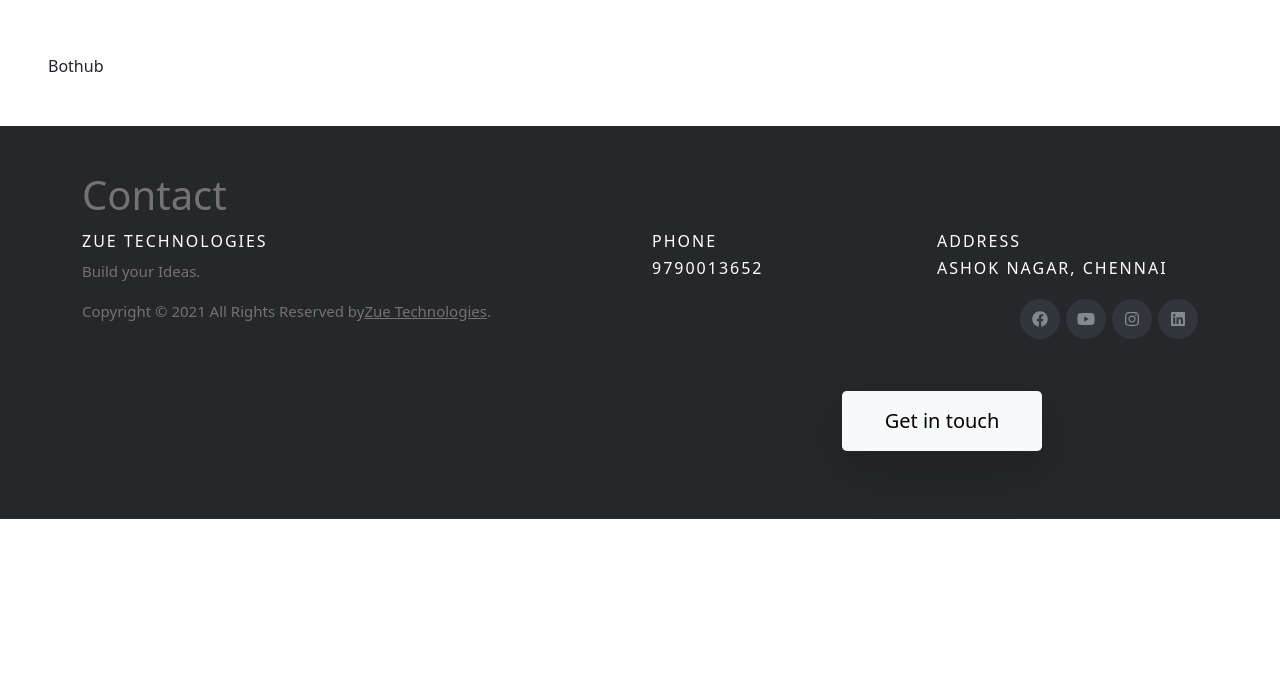
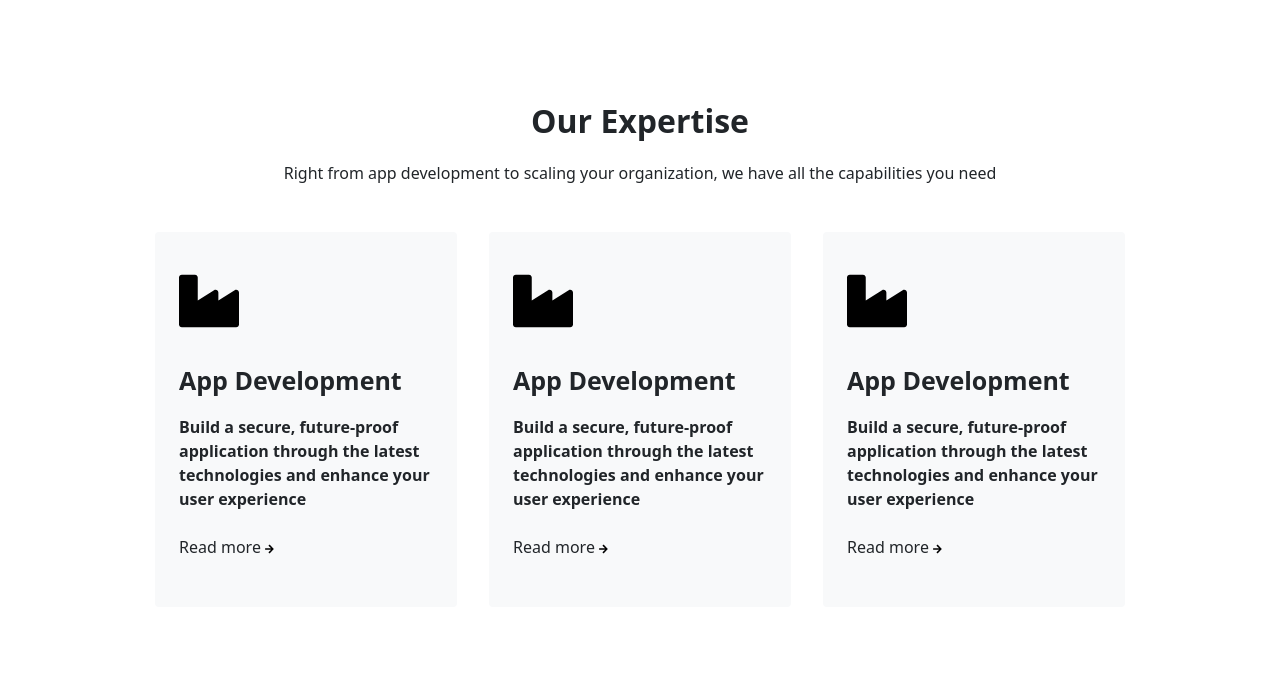
Before and after one commit to TeamCheems/zue-technologies, a React (Create React App) app: page / in a window 1280 px wide. Shown: the part 1763-2440 px from the top of the page. Before the commit the page ends 2282 px from the top, so only its background shows below. Built offline with nearby package versions, Linux system fonts and the light colour scheme.

Commit message:
Services added

```diff
--- a/src/App.js
+++ b/src/App.js
@@ -3,6 +3,7 @@
 import About from './components/About';
 import Bothub from './components/Bothub';
 import Contact from './components/Contact';
+import Services from './components/Services';
 
 import './App.css';
 
@@ -11,8 +12,9 @@
     <div className="App">
       <Navbar>
         <Home></Home>
-        <section className="bg-dark vh-20 shadow-lg p-5 mb-5 bg-light rounded"></section>
+        <section className="bg-dark vh-20 shadow-lg p-5 mb-5 bg-light"></section>
         <About></About>
+        <Services></Services>
         <Bothub></Bothub>
         <Contact></Contact>
       </Navbar>
--- a/src/components/Contact.jsx
+++ b/src/components/Contact.jsx
@@ -14,25 +14,18 @@
 
                     <div class="col-xs-8 col-md-3">
                         <h6>Phone</h6>
-                        <h6>9790013652</h6>
+                        <h6>9812344587</h6>
 
                     </div>
 
                     <div class="col-xs-6 col-md-3">
                     <h6>Address</h6>
-                        <h6>Ashok Nagar, Chennai</h6>
+                        <h6>Coimbatore</h6>
 
                     </div>
                 </div>
                 </div>
                 <div class="container">
-                <div class="row">
-                    <div class="col-md-8 col-sm-6 col-xs-12">
-                        <p class="copyright-text">Copyright &copy; 2021 All Rights Reserved by
-                    <a href="#">Zue Technologies</a>.
-                        </p>
-                    </div>
-
                     <div class="col-md-4 col-sm-6 col-xs-12">
                         <ul class="social-icons">
                             <li><a class="facebook" href="https://www.facebook.com/zuetechnologies.zuetechnologies"><FontAwesomeIcon icon={faFacebook} /><i class="fa fa-facebook"></i></a></li>
@@ -40,11 +33,14 @@
                             <li><a class="instagram" href="https://www.instagram.com/zue_technologies/?hl=en"><FontAwesomeIcon icon={faInstagram} /><i class="fa fa-instagram"></i></a></li>
                             <li><a class="linkedin" href="https://www.linkedin.com/in/zue-technologies-7514a21b9/"><FontAwesomeIcon icon={faLinkedin} /><i class="fa fa-linkedin"></i></a></li>
                         </ul>
-                        <div class="col-md-6 col-sm-6 col-xs-12">
-                        <button className="btn-lg my-5 shadow-lg btn-light">Get in touch</button>
+                        <div class="row">
+                    <div class="col-md-8 col-sm-6 col-xs-12">
+                        <p class="copyright-text">Copyright &copy; 2021 || All Rights Reserved by  </p>
+                        <p class="copyright-text"><a href="#"> Zue Technologies</a></p>.
+
+                    </div>
                         </div>
                     </div>
-                </div>
                 </div>
             </footer>
         // </div>
--- a/src/components/Navbar.jsx
+++ b/src/components/Navbar.jsx
@@ -11,6 +11,7 @@
             <ul className="p-0 px-5 list-unstyled">
               <li className="my-3 text-end"><a className="menu-link" href="#home"> Home</a></li>
               <li className="my-3 text-end"><a className="menu-link" href="#about">About</a></li>
+              <li className="my-3 text-end"><a className="menu-link" href="#services"> Services</a></li>
               <li className="my-3 text-end"><a className="menu-link" href="#gallery">Gallery</a></li>
               <li className="my-3 text-end"><a className="menu-link" href="#contact">Contact us</a></li>
               <li className="my-3 d-flex justify-content-end">
@@ -29,6 +30,7 @@
                 <span className="navbar-brand mb-0 h1 d-none d-md-block">
                     <a href="#home" className="navbar-link mb-0 mx-2">Home</a>
                     <a href="#about" className="navbar-link mb-0 mx-2">About us</a>
+                    <a href="#services" className="navbar-link mb-0 mx-2">Services</a>
                     <a href="#gallery" className="navbar-link mb-0 mx-2">Gallery</a>
                     <a href="#contact" className="btn btn-dark mx-2">Contact</a>
                 </span>
--- /dev/null
+++ b/src/components/Services.jsx
@@ -0,0 +1,53 @@
+import { FontAwesomeIcon } from '@fortawesome/react-fontawesome';
+import { faIndustry, faArrowRight } from '@fortawesome/free-solid-svg-icons';
+
+export default function About() {
+    return (
+        <div id="services">
+            <div className="p-5">
+                <div className="text-center pt-5 h2" style={{ fontWeight: 'bolder'}}>Our Expertise</div>
+                <div className="text-center pt-3 pb-3 h6" style={{ fontWeight: '500'}}>
+                    Right from app development to scaling your organization, we have all the capabilities you need
+                </div>
+                <div className="row justify-content-center my-3">
+                    <div className="col-12 col-md-3 m-3 bg-light rounded p-4">
+                        <a href="#" style={{fontSize: '60px', color: 'black'}}><FontAwesomeIcon icon={faIndustry} /></a>
+                        <div className="about-title my-3">
+                            App Development
+                        </div>
+                        <div className="about-content">
+                            Build a secure, future-proof application through the latest technologies and enhance your user experience
+                        </div>
+                        <div className="my-4">
+                            Read more <a href="#" style={{fontSize: '10px', color: 'black'}}><FontAwesomeIcon icon={faArrowRight} /></a>
+                        </div>
+                    </div>
+                    <div className="col-12 col-md-3 m-3 bg-light rounded p-4">
+                        <a href="#" style={{fontSize: '60px', color: 'black'}}><FontAwesomeIcon icon={faIndustry} /></a>
+                        <div className="about-title my-3">
+                            App Development
+                        </div>
+                        <div className="about-content">
+                            Build a secure, future-proof application through the latest technologies and enhance your user experience
+                        </div>
+                        <div className="my-4">
+                            Read more <a href="#" style={{fontSize: '10px', color: 'black'}}><FontAwesomeIcon icon={faArrowRight} /></a>
+                        </div>
+                    </div>
+                    <div className="col-12 col-md-3 m-3 bg-light rounded p-4">
+                        <a href="#" style={{fontSize: '60px', color: 'black'}}><FontAwesomeIcon icon={faIndustry} /></a>
+                        <div className="about-title my-3">
+                            App Development
+                        </div>
+                        <div className="about-content">
+                            Build a secure, future-proof application through the latest technologies and enhance your user experience
+                        </div>
+                        <div className="my-4">
+                            Read more <a href="#" style={{fontSize: '10px', color: 'black'}}><FontAwesomeIcon icon={faArrowRight} /></a>
+                        </div>
+                    </div>
+                </div>
+            </div>
+        </div>
+    )
+}
```
